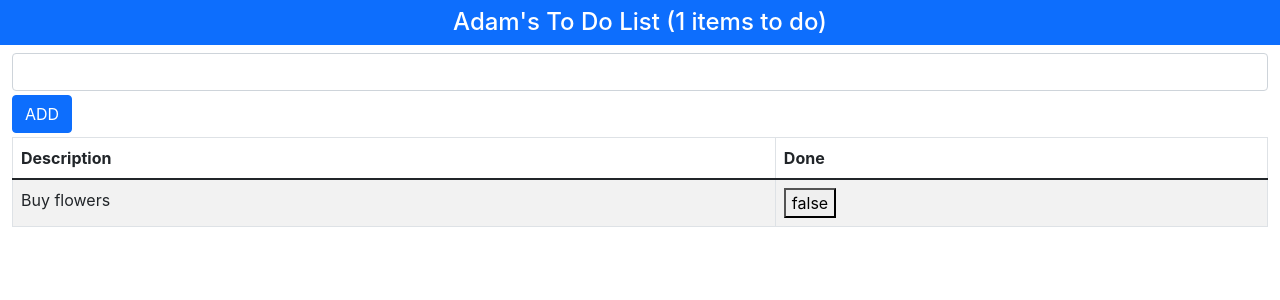
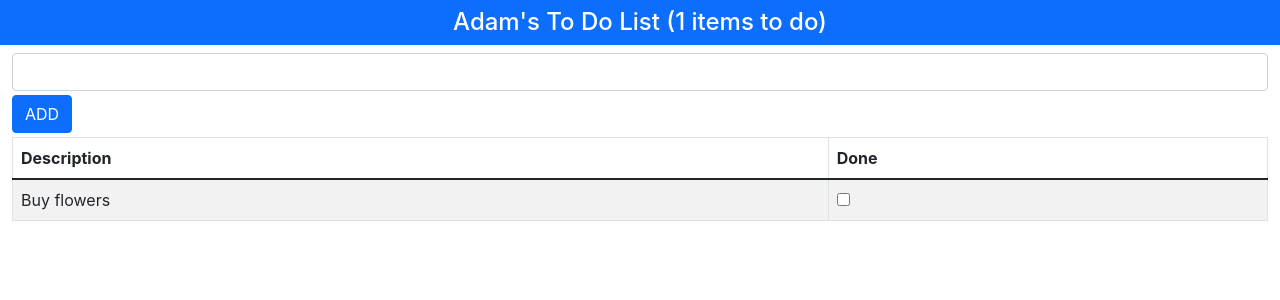
Before and after one commit to HgSon/React16, a React (Create React App) app in the folder todo/: page / in a window 1280 px wide. Shown: the top 300 px of the page. Built offline with nearby package versions, Linux system fonts and the light colour scheme; the HTML template or start-up script is replaced by a standard one.

Commit message:
할 일 목록 보여주기 수정

```diff
--- a/todo/src/App.js
+++ b/todo/src/App.js
@@ -28,18 +28,20 @@ export default class App extends Component {
         }
     }
 
-    toggleTodo = (event) => {
-        this.setState({todoItems: this.state.todoItems.map(item => {
-            if (item.action === event.target.value) {
-                item.done = !item.done;
-            }
-            return item;
-            })})
-    }
+    toggleTodo = (todo) => this.setState({todoItems:
+            this.state.todoItems.map(item => item.action === todo.action
+                ? { ...item, done: !item.done } : item)});
 
-    todoTableRows = () => {
-        return this.state.todoItems.map(item => <tr><td>{item.action}</td><td><button value={item.action} onClick={this.toggleTodo}>{item.done.toString()}</button></td></tr>)
-    }
+
+    todoTableRows = () => this.state.todoItems.map(item =>
+        <tr key={ item.action }>
+            <td>{ item.action }</td>
+            <td>
+                <input type="checkbox" checked={ item.done }
+                       onChange={ () => this.toggleTodo(item)} />
+            </td>
+        </tr>
+    )
 
     render = () =>
         <div>
```
